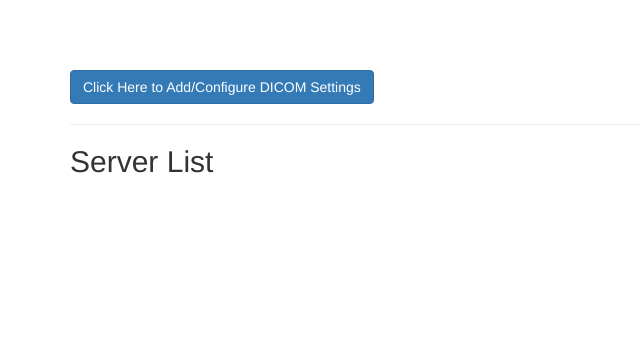
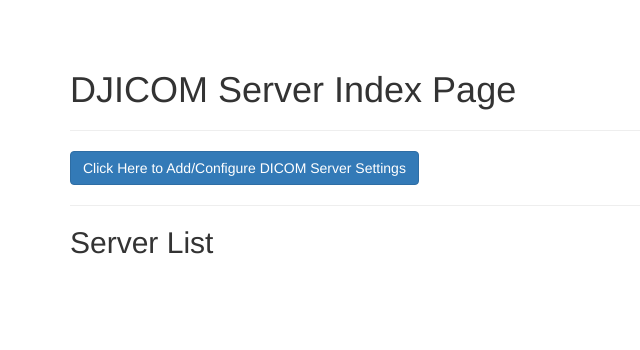
Before and after one commit to lemonase/django-dicom-server, a Python web app: template dcm_server/home/templates/home/index.html in a window 1280 px wide. Shown: the top 350 px of the page, without its empty margins (0-640 px from the left). Run offline with Jinja, Linux system fonts and the light colour scheme; the template is opened without the code that fills it, so the values that code supplies are empty.

Commit message:
cleanup templates

```diff
--- a/dcm_server/home/templates/base.html
+++ b/dcm_server/home/templates/base.html
@@ -13,11 +13,18 @@
 </head>
 
 <body>
-  <div class="navbar"></div>
+  <div class="container">
+    <div class="navbar">
+      {% block navbar %}{% endblock %}
+    </div>
 
-  <div class="container content">
-    {% block content %}
-    {% endblock %}
+    <div class="heading">
+      {% block heading %} {% endblock %}
+    </div>
+
+    <div class="content">
+      {% block content %} {% endblock %}
+    </div>
   </div>
 </body>
 
--- a/dcm_server/home/templates/home/index.html
+++ b/dcm_server/home/templates/home/index.html
@@ -1,17 +1,21 @@
 {% extends "base.html" %}
 {% block title %} DICOM Server Index {% endblock %}
+
+{% block heading %}
+<h1>DJICOM Server Index Page</h1>
+{% endblock %}
+
 {% block content %}
+<hr>
 <a href="/admin/home/dicomserver">
-  <button class="btn btn-primary">Click Here to Add/Configure DICOM Settings</button>
+  <button class="btn btn-primary">Click Here to Add/Configure DICOM Server Settings</button>
 </a>
+<hr>
 
-<hr>
-<h2>
-  Server List
-</h2>
+<h2> Server List </h2>
 <ul>
   {% for server in server_list %}
-  <li><a href="/admin/home/dicomserver/{{server}}"></a>{{ server }}</li>
+  <li>{{ server.port }}</li>
   {% endfor %}
 </ul>
 
```
